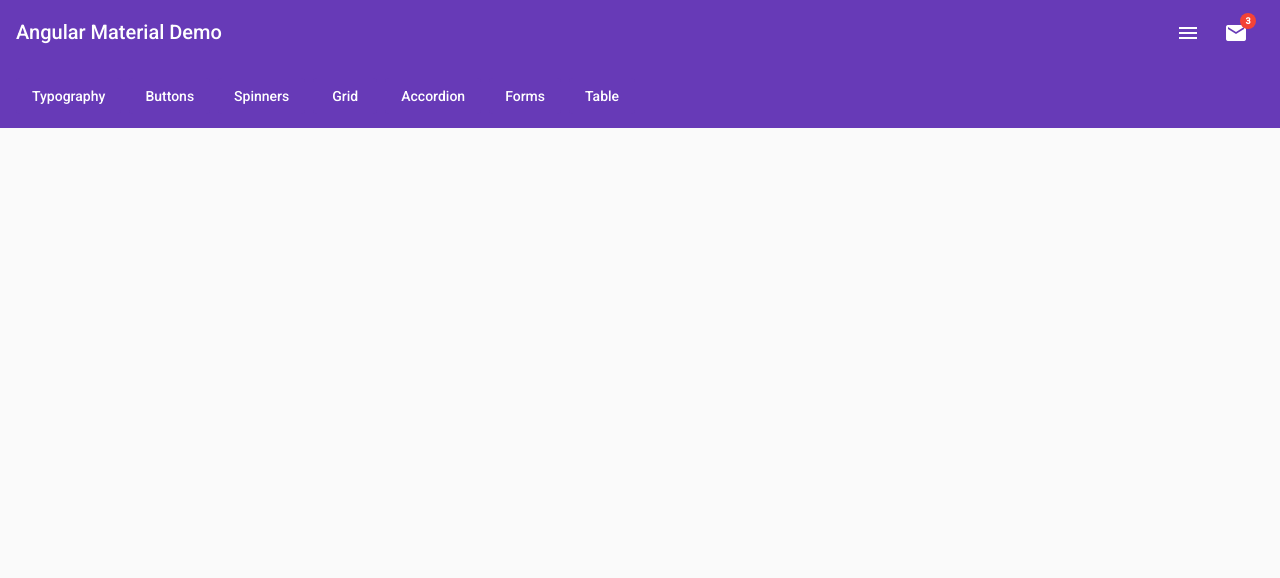
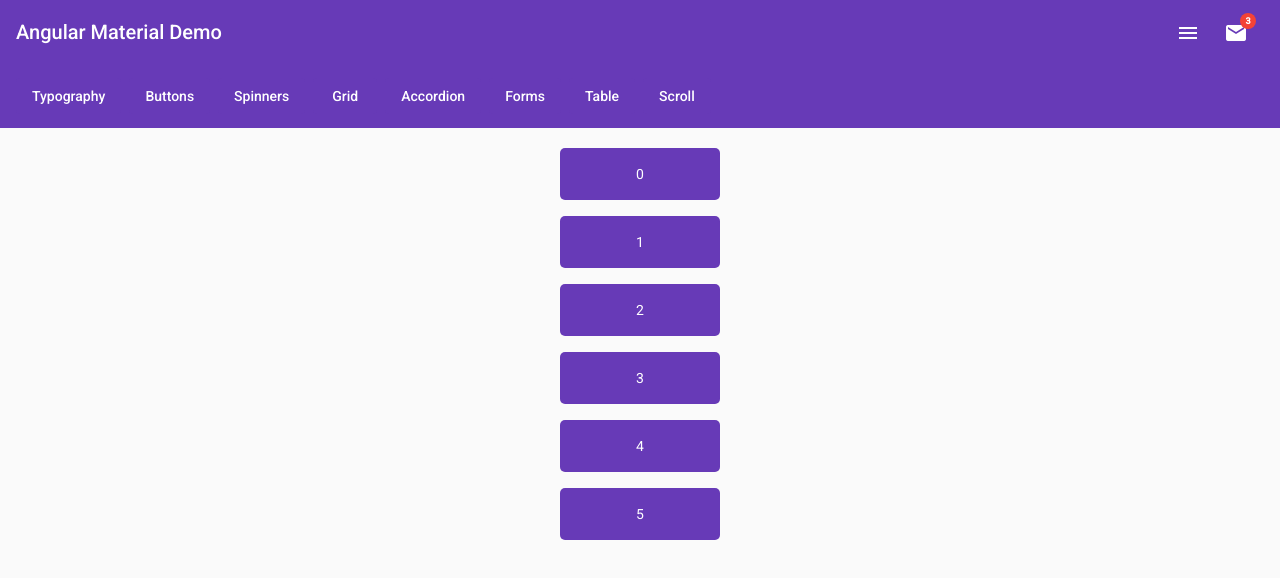
Before and after one commit to Fulvia1989/Material-Demo, an Angular app: page /scroll in a window 1280 px wide. Before the commit this address led to /. Shown: the top 578 px of the page. Built offline with nearby package versions, Linux system fonts and the light colour scheme.

Commit message:
virtual scrolling

```diff
--- a/src/app/app-routing.module.ts
+++ b/src/app/app-routing.module.ts
@@ -4,6 +4,7 @@
 import { ButtonsComponent } from './buttons/buttons.component';
 import { FormComponent } from './form/form.component';
 import { GridComponent } from './grid/grid.component';
+import { ScrollComponent } from './scroll/scroll.component';
 import { SpinnerComponent } from './spinner/spinner.component';
 import { TableComponent } from './table/table.component';
 import { TypographyComponent } from './typography/typography.component';
@@ -17,7 +18,8 @@
   {path:'grid', component: GridComponent},
   {path:'accordion', component:AccordionComponent},
   {path:'form', component:FormComponent},
-  {path:'table', component:TableComponent}
+  {path:'table', component:TableComponent},
+  {path:'scroll', component:ScrollComponent}
 ];
 
 @NgModule({
--- a/src/app/app.component.html
+++ b/src/app/app.component.html
@@ -63,6 +63,7 @@
           <button color="primary" routerLink="/accordion" mat-flat-button>Accordion</button>
           <button color="primary" routerLink="/form" mat-flat-button>Forms</button>
           <button color="primary" routerLink="/table" mat-flat-button>Table</button>
+          <button color="primary" routerLink="/scroll" mat-flat-button>Scroll</button>
 
 
         </mat-toolbar-row>
--- /dev/null
+++ b/src/app/scroll/scroll.component.html
@@ -0,0 +1,8 @@
+<cdk-virtual-scroll-viewport itemSize="100" class="container">
+    <div class="box" *cdkVirtualFor="let number of numbers">
+       <div class="number" >
+            {{number}}
+        </div>
+    </div>
+
+</cdk-virtual-scroll-viewport>
--- /dev/null
+++ b/src/app/scroll/scroll.component.scss
@@ -0,0 +1,20 @@
+.number{
+    display: flex;
+    justify-content: center;
+    align-items: center;
+    background-color:  #673AB7;
+    color: white;
+    border-radius: 5px;
+    box-sizing: border-box;
+    width: 10rem;
+    padding: 1rem;
+    margin: 0.5rem;
+}
+.box{
+    display: flex;
+    justify-content: center;
+    align-items: center;
+}
+.container{
+    height: 50vh;
+}
--- /dev/null
+++ b/src/app/scroll/scroll.component.ts
@@ -0,0 +1,18 @@
+import { Component, OnInit } from '@angular/core';
+
+@Component({
+  selector: 'app-scroll',
+  templateUrl: './scroll.component.html',
+  styleUrls: ['./scroll.component.scss']
+})
+export class ScrollComponent implements OnInit {
+  numbers:number[] = [];
+  constructor() { }
+
+  ngOnInit(): void {
+    for(let i=0; i<1000; i++){
+      this.numbers.push(i);
+    };
+  }
+
+}
```
Also changed, not shown: src/app/app.module.ts (+6 -2 lines), 1 other file (tests, documents, lock files or other folders).
